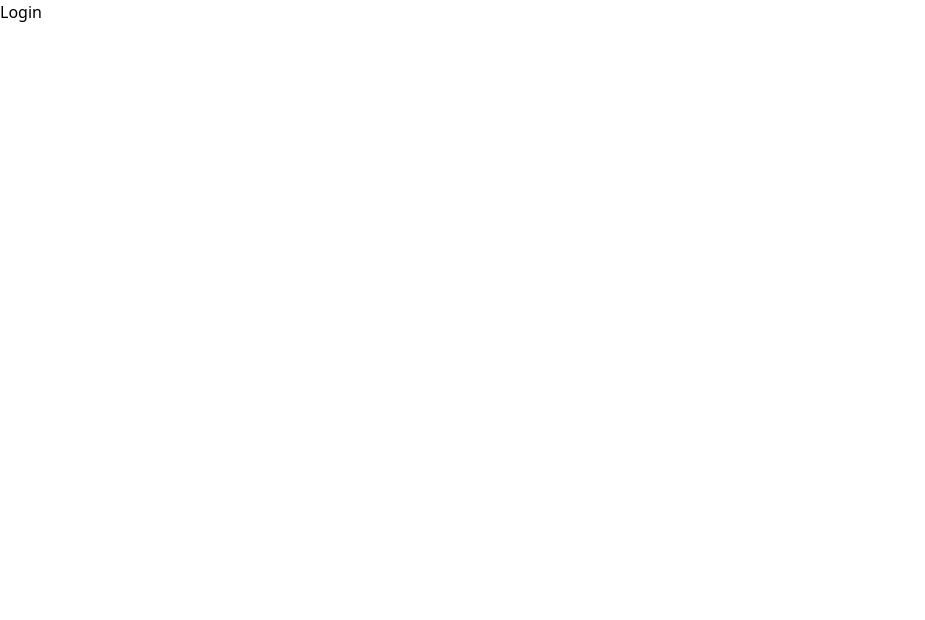
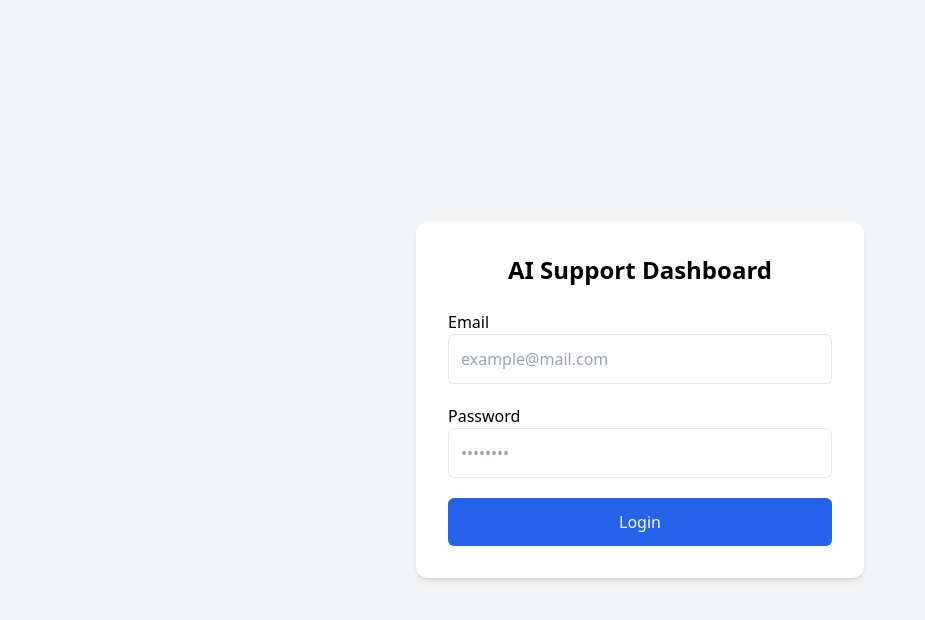
Before and after one commit to Amrutha1101/ai-support-dashboard, a React (Vite) app: page / in a window 1280 px wide. Shown: the top 620 px of the page, without its empty margins (0-925 px from the left). Built offline with nearby package versions, Linux system fonts and the light colour scheme.

Commit message:
Add Login page UI using Tailwind + TypeScript

```diff
--- a/src/App.tsx
+++ b/src/App.tsx
@@ -1,4 +1,4 @@
-import {Login} from "./pages/Login";
+import Login from "./pages/Login";
 
 function App() {
   return <Login />;
--- a/src/pages/Login.tsx
+++ b/src/pages/Login.tsx
@@ -1,7 +1,58 @@
-import React from 'react'
+import { useState } from "react";
 
-export const Login = () => {
+export default function Login() {
+  const [email, setEmail] = useState("");
+  const [password, setPassword] = useState("");
+
+  const handleSubmit = (e: React.FormEvent) => {
+    e.preventDefault();
+    console.log("Login attempted:", { email, password });
+  };
+
   return (
-    <div>Login</div>
-  )
+    <div className="min-h-screen flex items-center justify-center bg-gray-100 px-4">
+      <div className="w-full max-w-md bg-white p-8 rounded-xl shadow-md">
+
+        <h1 className="text-2xl font-semibold text-center mb-6">
+          AI Support Dashboard
+        </h1>
+
+        <form onSubmit={handleSubmit} className="space-y-5">
+
+          <div>
+            <label class-name="block mb-1 font-medium">Email</label>
+            <input
+              type="email"
+              value={email}
+              onChange={(e) => setEmail(e.target.value)}
+              className="w-full p-3 border rounded-md focus:ring-2 focus:ring-blue-500 outline-none"
+              placeholder="example@mail.com"
+              required
+            />
+          </div>
+
+          <div>
+            <label class-name="block mb-1 font-medium">Password</label>
+            <input
+              type="password"
+              value={password}
+              onChange={(e) => setPassword(e.target.value)}
+              className="w-full p-3 border rounded-md focus:ring-2 focus:ring-blue-500 outline-none"
+              placeholder="••••••••"
+              required
+            />
+          </div>
+
+          <button
+            type="submit"
+            className="w-full bg-blue-600 text-white p-3 rounded-md hover:bg-blue-700 transition"
+          >
+            Login
+          </button>
+
+        </form>
+
+      </div>
+    </div>
+  );
 }
```
